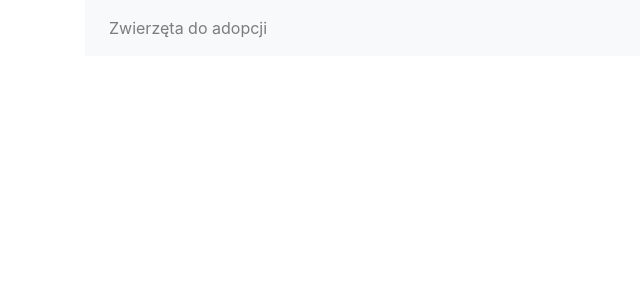
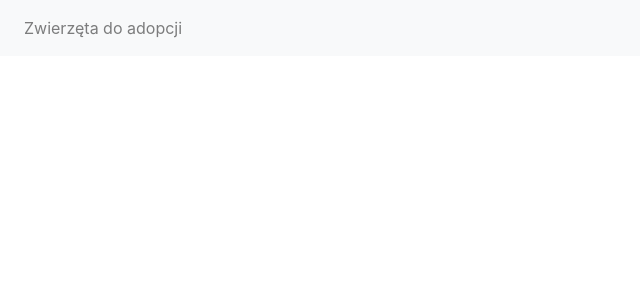
Before and after one commit to cezarysanecki/animal-shelter, an Angular app in the folder webservice/src/main/web/: page / in a window 1280 px wide. Shown: the top 300 px of the page, without its empty margins (0-640 px from the left). Built offline with nearby package versions, Linux system fonts and the light colour scheme.

Commit message:
Moved navbar outside the container

```diff
--- a/webservice/src/main/web/src/app/app.component.html
+++ b/webservice/src/main/web/src/app/app.component.html
@@ -1,3 +1,2 @@
-<div class="container">
-  <app-navbar></app-navbar>
-</div>
+<app-navbar></app-navbar>
+<div class="container"></div>
```
